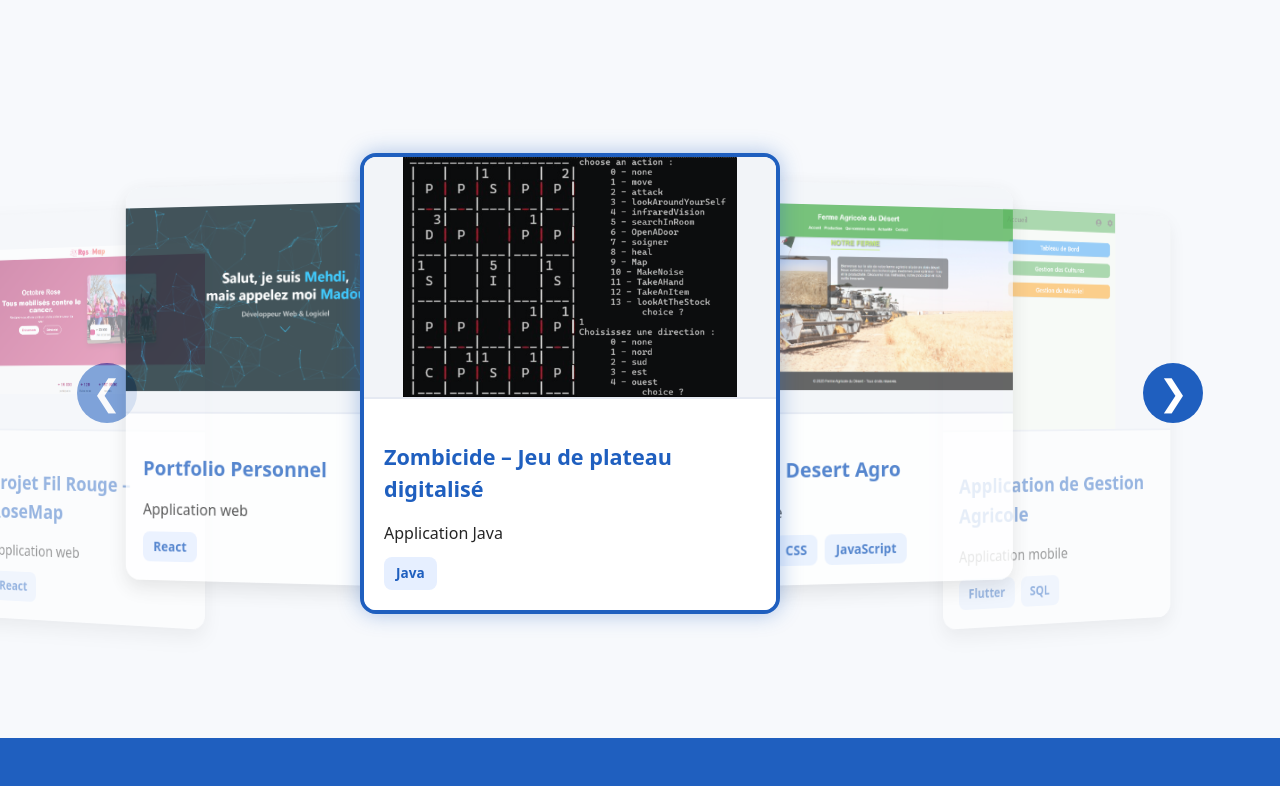
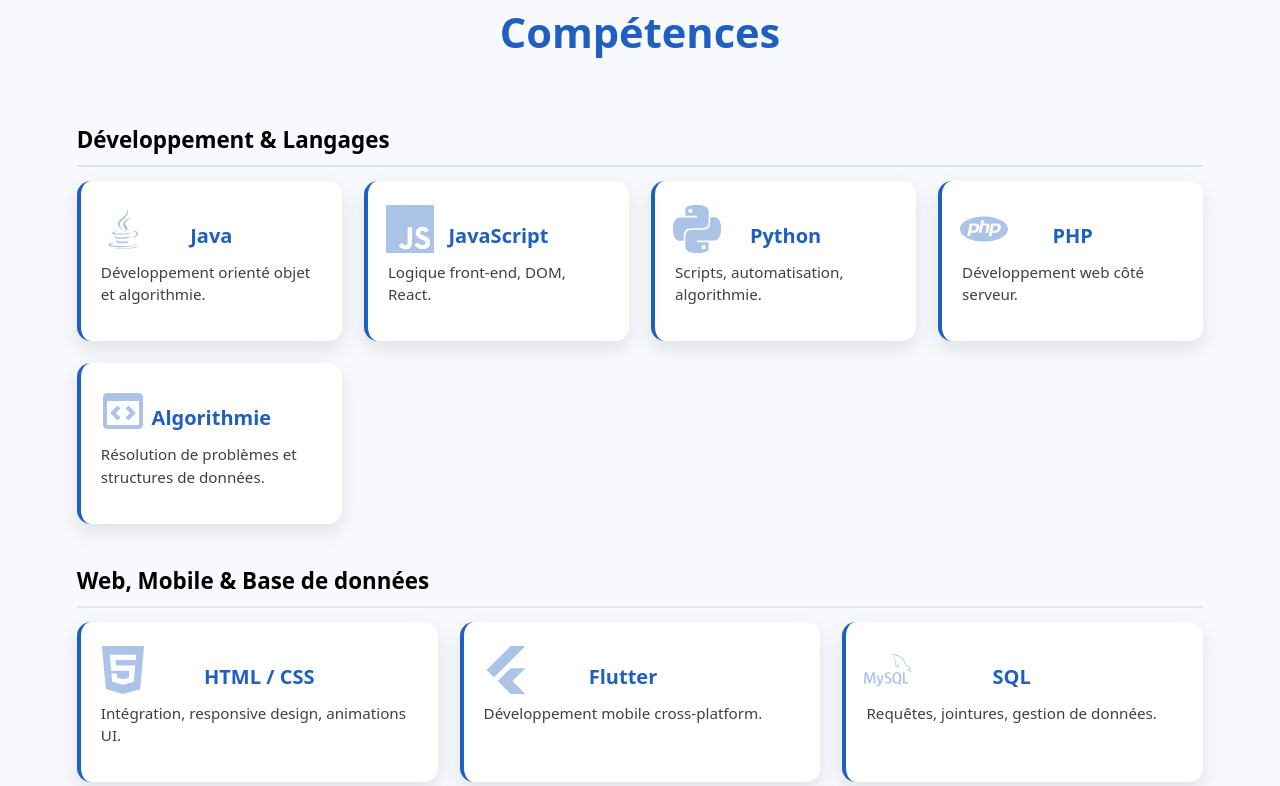
Before and after one commit to madou752/portfolio, a React (Vite) app: page / in a window 1280 px wide. Shown: the part 1714-2500 px from the top of the page. Built offline with nearby package versions, Linux system fonts and the light colour scheme.

Commit message:
ajout de skills sur le portefolio et fin de la v1

```diff
--- a/src/App.jsx
+++ b/src/App.jsx
@@ -6,6 +6,7 @@ import Timeline from "./sections/Timeline";
 import Contact from "./sections/Contact";
 import Cv from "./sections/Cv";
 import NavBar from "./sections/Navbar";
+import Skills from "./sections/Skills";
 import { useState} from "react";
 import "./index.css";
 
@@ -20,6 +21,7 @@ function App() {
         <NavBar/>
         <Hero />
         <About />
+        <Skills />
         <Projects />
         <Timeline />
         <Cv />
--- a/src/sections/Hero.jsx
+++ b/src/sections/Hero.jsx
@@ -96,7 +96,7 @@ export default function Hero() {
                   typewriter
                     .pauseFor(300)
                     .typeString(
-                      `Salut, je suis <span style="color:#04bbff">Mehdi</span>,<br/>mais appelez moi <span style="color:#04bbff">Madou</span>`
+                      `Salut, je suis <span style="color:#04bbff">Mehdi</span>,<br/>mais on m’appelle <span style="color:#04bbff">Madou</span>`
                     )
                     .callFunction(() => {
                       document.querySelector(".Typewriter__cursor").style.display = "none";
--- a/src/sections/Projects.css
+++ b/src/sections/Projects.css
@@ -100,6 +100,7 @@
 /* ============================= */
 
 .card-inner {
+  height: 460px;
   background: #ffffff;
   border-radius: 16px;
   overflow: hidden;
@@ -123,10 +124,6 @@
   50% { box-shadow: 0 0 35px rgba(31, 95, 191, 0.55); }
   100% { box-shadow: 0 0 20px rgba(31, 95, 191, 0.35); }
 }
-
-/* ============================= */
-/* IMAGE (Option A + D) */
-/* ============================= */
 
 .project-image {
   width: 100%;
--- /dev/null
+++ b/src/sections/Skills.css
@@ -0,0 +1,98 @@
+.skills-section {
+  width: 100%;
+  padding: 80px 6%;
+  background: #f7f9fc;
+  color: #1f5fbf;
+  box-sizing: border-box;
+}
+
+.skills-title {
+  text-align: center;
+  font-size: clamp(2rem, 4vw, 2.6rem);
+  margin-bottom: 60px;
+  font-weight: 700;
+}
+
+.skills-group-title {
+  font-size: 1.6rem;
+  margin-top: 50px;
+  margin-bottom: 20px;
+  font-weight: 700;
+  color: #1f5fbf;
+}
+
+.skills-grid {
+  display: grid;
+  grid-template-columns: repeat(auto-fit, minmax(240px, 1fr));
+  gap: 22px;
+}
+
+.skill-row {
+  position: relative;
+  background: #ffffff;
+  border-radius: 14px;
+  padding: 20px 20px 20px 20px;
+  box-shadow: 0 8px 20px rgba(0,0,0,0.10);
+  display: flex;
+  align-items: flex-start;
+  gap: 18px;
+  transition: transform 0.3s ease, box-shadow 0.3s ease;
+  border-left: 4px solid #1f5fbf;
+}
+
+.skill-row:hover {
+  transform: translateY(-4px);
+  box-shadow: 0 12px 26px rgba(0,0,0,0.15);
+}
+
+.skill-icon {
+  position: absolute;
+  top: 18px;
+  left: 18px;
+  font-size: 48px;
+  color: #1f5fbf;
+  opacity: 0.37;
+}
+
+.skill-content h3 {
+  text-align: center;
+  margin-bottom: 10px;
+  font-size: 1.25rem;
+  color: #1f5fbf;
+}
+
+.skill-content p {
+  color: #000;
+  margin-top: 6px;
+  opacity: 0.75;
+  font-size: 0.95rem;
+}
+
+.skills-group-title {
+  font-size: 1.4rem;
+  font-weight: 700;
+  margin-top: 40px;
+  margin-bottom: 14px;
+  color: #000;
+  position: relative;
+}
+
+.skills-group-title::after {
+  content: "";
+  display: block;
+  width: 100%;
+  height: 2px;
+  background: #dce4f5; /* ✅ bleu très clair */
+  margin-top: 8px;
+  border-radius: 2px;
+}
+
+.skills-section::after {
+  content: "";
+  display: block;
+  width: 100%;
+  height: 2px;
+  background: #dce4f5;
+  margin-top: 50px;
+  border-radius: 2px;
+}
--- /dev/null
+++ b/src/sections/Skills.jsx
@@ -0,0 +1,69 @@
+import {
+  SiJavascript,
+  SiPython,
+  SiPhp,
+  SiHtml5,
+  SiFlutter,
+  SiMysql,
+  SiGit,
+  SiGithub,
+  SiGitlab,
+  SiLinux
+} from "react-icons/si";
+
+import { BiLogoVisualStudio } from "react-icons/bi";
+import { BiLogoJava } from "react-icons/bi";
+import { BiCodeBlock } from "react-icons/bi";
+import "./Skills.css";
+
+function SkillRow({ icon: Icon, svg, title, text }) {
+  return (
+    <div className="skill-row">
+      <div className="skill-icon">
+        {Icon && <Icon />}
+        {svg && <img src={svg} alt={title} />}
+      </div>
+
+      <div className="skill-content">
+        <h3>{title}</h3>
+        <p>{text}</p>
+      </div>
+    </div>
+  );
+}
+
+export default function Skills() {
+  return (
+    <section id=""className="skills-section">
+      <h2 className="skills-title">Compétences</h2>
+
+      {/* Groupe 1 */}
+      <h3 className="skills-group-title">Développement & Langages</h3>
+      <div className="skills-grid">
+        <SkillRow icon={BiLogoJava} title="Java" text="Développement orienté objet et algorithmie." />
+        <SkillRow icon={SiJavascript} title="JavaScript" text="Logique front-end, DOM, React." />
+        <SkillRow icon={SiPython} title="Python" text="Scripts, automatisation, algorithmie." />
+        <SkillRow icon={SiPhp} title="PHP" text="Développement web côté serveur." />
+        <SkillRow icon={BiCodeBlock} title="Algorithmie" text="Résolution de problèmes et structures de données." />
+      </div>
+
+      {/* Groupe 2 */}
+      <h3 className="skills-group-title">Web, Mobile & Base de données</h3>
+      <div className="skills-grid">
+        <SkillRow icon={SiHtml5} title="HTML / CSS" text="Intégration, responsive design, animations UI." />
+        <SkillRow icon={SiFlutter} title="Flutter" text="Développement mobile cross‑platform." />
+        <SkillRow icon={SiMysql} title="SQL" text="Requêtes, jointures, gestion de données." />
+      </div>
+
+      {/* Groupe 3 */}
+      <h3 className="skills-group-title">Outils & Environnement</h3>
+      <div className="skills-grid">
+        <SkillRow icon={SiGit} title="Git" text="Versioning propre, branches, workflow pro." />
+        <SkillRow icon={SiGithub} title="GitHub" text="Collaboration, gestion de projets." />
+        <SkillRow icon={SiGitlab} title="GitLab" text="CI/CD basique, gestion de dépôts." />
+        <SkillRow icon={SiLinux} title="Linux" text="Commandes essentielles et environnement dev." />
+        <SkillRow icon={BiLogoVisualStudio} title="VS Code" text="Environnement de développement principal." />
+      </div>
+    </section>
+  );
+}
--- a/src/sections/Timeline.css
+++ b/src/sections/Timeline.css
@@ -9,12 +9,60 @@
 
   display: flex;
   flex-direction: column;
-
   align-items: center;
   justify-content: center;
 
   box-sizing: border-box;
-  overflow: visible;
+  overflow: hidden; /* ✅ important pour le fond animé */
+}
+
+/* ✅ FOND CIRCUIT IMPRIMÉ */
+/* ✅ FOND CIRCUIT IMPRIMÉ (subtil) */
+.timeline::before {
+  content: "";
+  position: absolute;
+  inset: 0;
+
+  background:
+    /* lignes horizontales */
+    linear-gradient(
+      to right,
+      rgba(255,255,255,0.10) 1px,
+      transparent 1px
+    ),
+    /* lignes verticales */
+    linear-gradient(
+      to bottom,
+      rgba(255,255,255,0.10) 1px,
+      transparent 1px
+    );
+
+  background-size: 120px 120px; /* ✅ grille carrée */
+  opacity: 0.4;                /* ✅ beaucoup plus subtil */
+  z-index: 0;
+}
+
+/* ✅ POINTS CENTRÉS DANS CHAQUE CARRÉ */
+.timeline::after {
+  content: "";
+  position: absolute;
+  inset: 0;
+
+  background-image:
+    radial-gradient(circle, rgba(255,255,255) 0px, transparent 4px);
+
+  background-size: 120px 120px; /* ✅ même taille que la grille */
+  background-position: 60.5px 60.5px; /* ✅ EXACTEMENT au centre du carré */
+  opacity: 0.15;                 /* ✅ visible mais pas agressif */
+  z-index: 0;
+}
+
+
+/* ✅ Le contenu passe au-dessus du fond */
+.timeline-container,
+.timeline h2 {
+  position: relative;
+  z-index: 2;
 }
 
 /* Titre */
@@ -100,23 +148,25 @@
   position: relative;
   box-shadow: 0 8px 20px rgba(0, 0, 0, 0.15);
 }
+
 .timeline-content p {
   color: #000000;
 }
+
 /* Marges pour coller à la ligne */
 .timeline-step:nth-of-type(odd) .timeline-content {
-  margin-right: 11px; /* augmenté */
+  margin-right: 11px;
 }
 
 .timeline-step:nth-of-type(even) .timeline-content {
-  margin-left: 14px; /* augmenté */
+  margin-left: 14px;
 }
 
 /* ✅ CERCLE SUR LA TIMELINE */
 .timeline-icon-wrapper {
   position: absolute;
   left: 452px;
-  top: 26px; /* aligné avec la flèche */
+  top: 26px;
   transform: translate(-50%, 0);
 
   width: 100px;
@@ -126,7 +176,7 @@
   background: #ffffff;
   padding: 7px;
 
-  overflow: hidden; /* coupe l’image */
+  overflow: hidden;
   box-sizing: border-box;
   z-index: 5;
 
@@ -149,7 +199,7 @@
 .timeline-icon {
   width: 100%;
   height: 100%;
-  object-fit: cover; /* remplit tout */
+  object-fit: cover;
   border-radius: 50%;
   z-index: 10;
 }
```
Also changed, not shown: public/vscode.png (added), public/vscode.svg (added).
